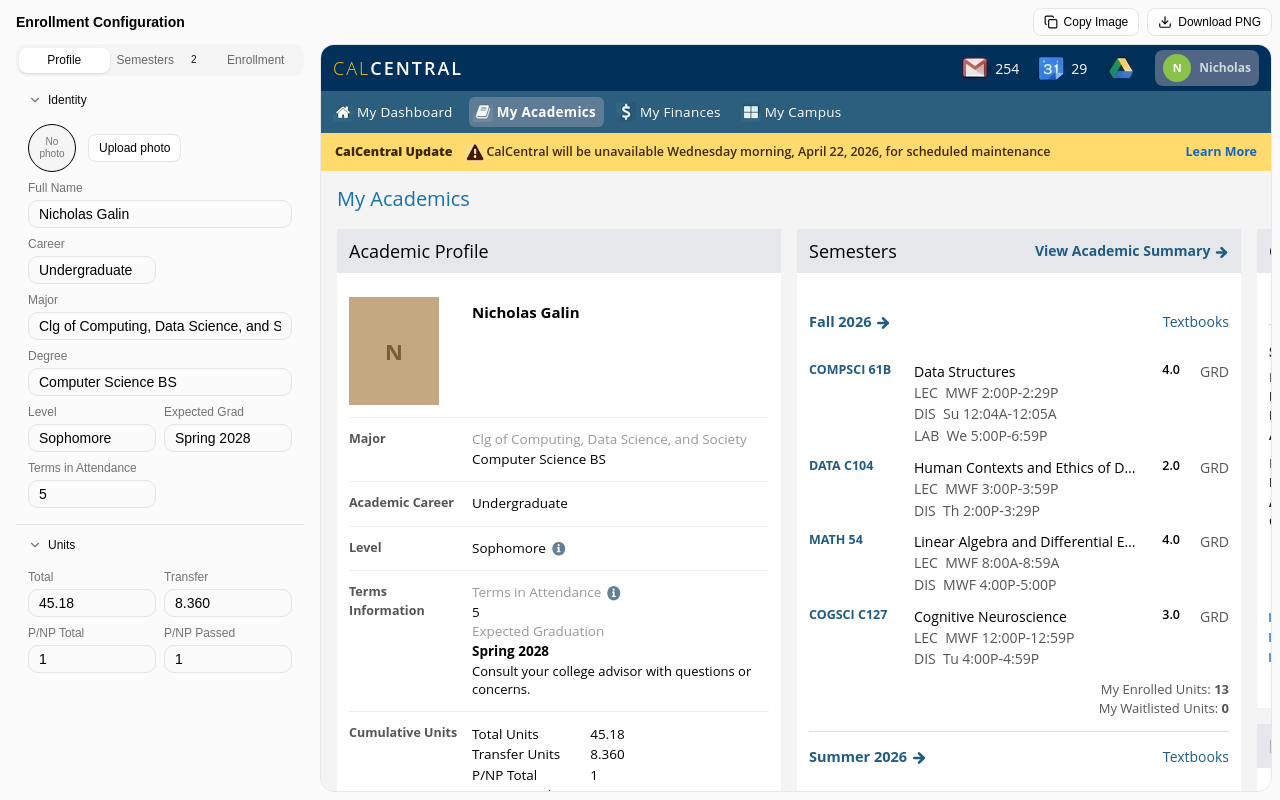
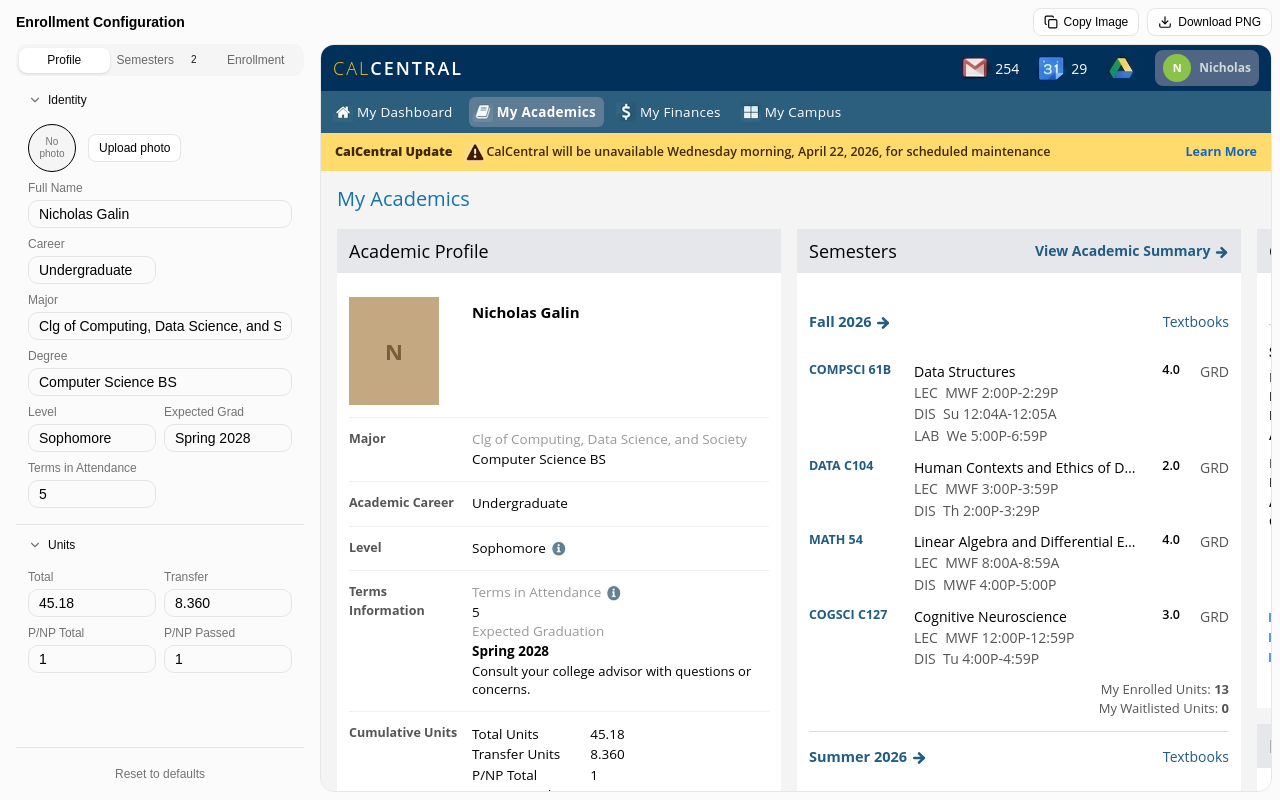
Before and after one commit to nico-galin/enrollment-editor, a React (Vite) app: page / in a window 1280 px wide. Built offline with nearby package versions, Linux system fonts and the light colour scheme.

Commit message:
persist form data to browser

```diff
--- a/src/app.tsx
+++ b/src/app.tsx
@@ -86,13 +86,39 @@
   );
 }
 
+const STORAGE_KEY = 'schedule-gen-data';
+
+function loadPersistedData(): AppData {
+  try {
+    const stored = localStorage.getItem(STORAGE_KEY);
+    if (stored) return JSON.parse(stored) as AppData;
+  } catch {
+    // ignore parse errors
+  }
+  return defaultData;
+}
+
 function App() {
-  const [data, setData] = useState<AppData>(defaultData);
+  const [data, setData] = useState<AppData>(loadPersistedData);
   const previewRef = useRef<HTMLDivElement>(null);
+
+  const handleChange = (newData: AppData) => {
+    setData(newData);
+    try {
+      localStorage.setItem(STORAGE_KEY, JSON.stringify(newData));
+    } catch {
+      // ignore quota exceeded errors (e.g. large photos)
+    }
+  };
+
+  const handleReset = () => {
+    localStorage.removeItem(STORAGE_KEY);
+    setData(defaultData);
+  };
 
   return (
     <div className='flex h-screen w-screen overflow-hidden bg-muted/40'>
-      <ConfigurationPane data={data} onChange={setData} />
+      <ConfigurationPane data={data} onChange={handleChange} onReset={handleReset} />
       <div className='flex flex-col flex-1 min-w-0 gap-2 pr-2 pb-2 pt-2'>
         <Toolbar previewRef={previewRef} />
         <div className='flex-1 rounded-xl border border-gray-200 overflow-y-auto overflow-x-hidden w-full max-w-[1400px]'>
--- a/src/config-pane.tsx
+++ b/src/config-pane.tsx
@@ -22,7 +22,7 @@
   useForm,
   useFormContext,
 } from 'react-hook-form';
-import type { AppData } from './default-data';
+import { defaultData, type AppData } from './default-data';
 import { AppDataSchema } from './schema';
 
 // ---------------------------------------------------------------------------
@@ -420,9 +420,14 @@
 interface ConfigPaneProps {
   data: AppData;
   onChange: (data: AppData) => void;
+  onReset: () => void;
 }
 
-export default function ConfigurationPane({ data, onChange }: ConfigPaneProps) {
+export default function ConfigurationPane({
+  data,
+  onChange,
+  onReset,
+}: ConfigPaneProps) {
   const form = useForm<AppData>({
     resolver: zodResolver(AppDataSchema),
     defaultValues: data,
@@ -700,6 +705,19 @@
             </ScrollArea>
           </TabsContent>
         </Tabs>
+        <div className='py-3 border-t border-border'>
+          <Button
+            variant='ghost'
+            size='sm'
+            className='w-full h-7 text-xs text-muted-foreground hover:text-destructive'
+            onClick={() => {
+              form.reset(defaultData);
+              onReset();
+            }}
+          >
+            Reset to defaults
+          </Button>
+        </div>
       </div>
     </FormProvider>
   );
```
